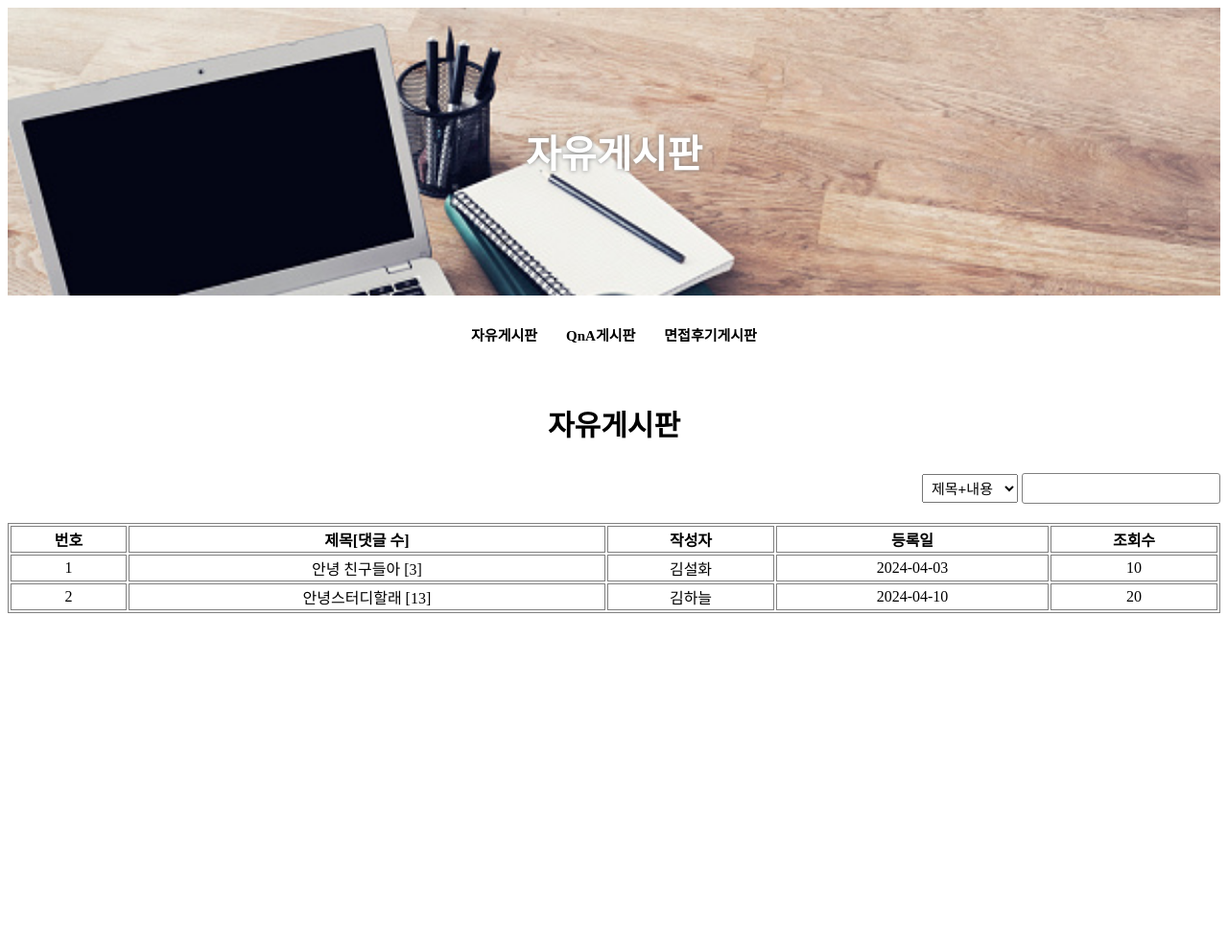
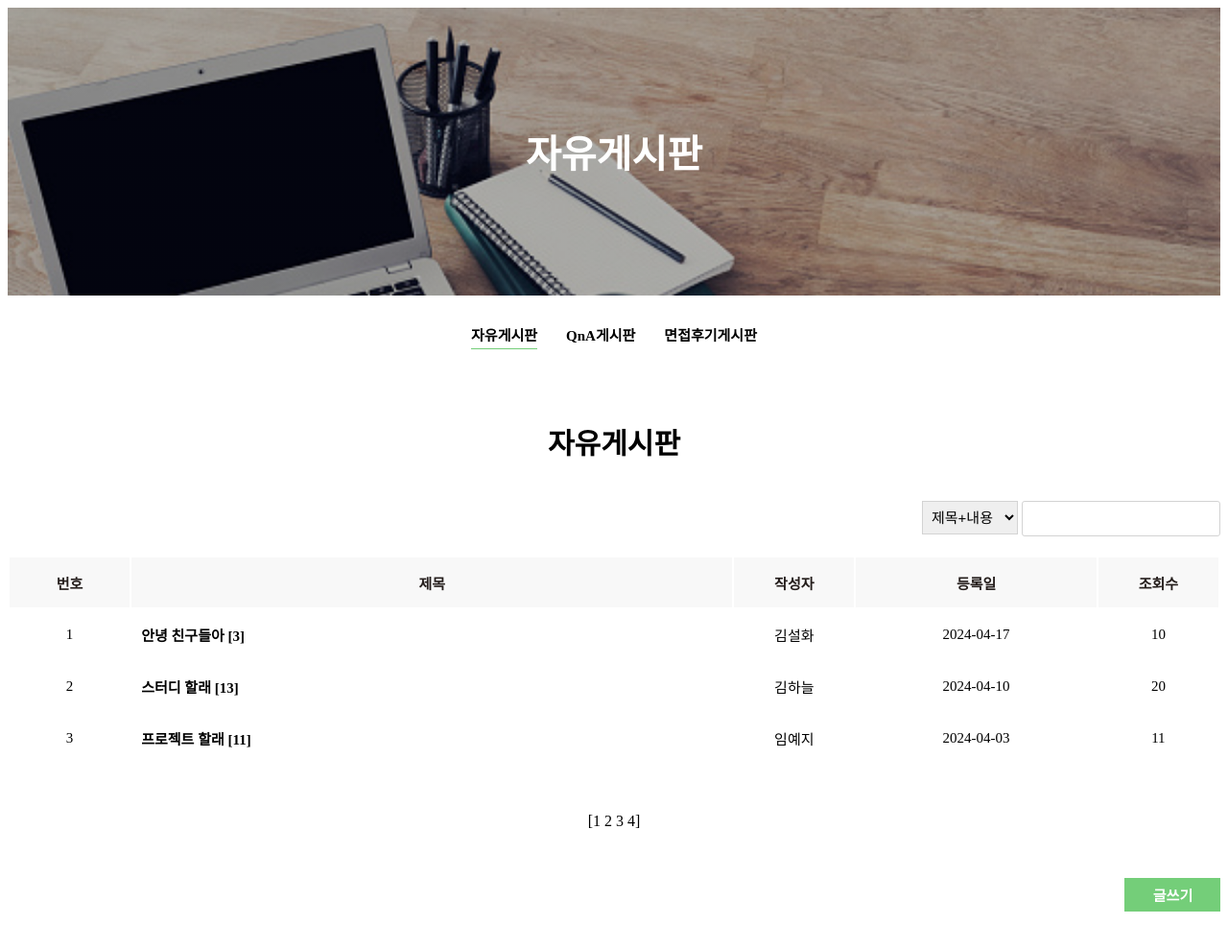
Before and after one commit to haneul-99/CoS, a plain HTML site: page src/main/resources/templates/freeBoard/list.html in a window 1280 px wide. Shown: the whole page at 96% size. Drawn offline with Linux system fonts and the light colour scheme.

Commit message:
게시판 리스트 디자인 완료

```diff
--- a/bin/main/static/css/freeBoard/list.css
+++ b/bin/main/static/css/freeBoard/list.css
@@ -1,5 +1,5 @@
 #backDiv {
-	background-image: url('/img/notebook1.jpg');
+	background-image: linear-gradient( rgba(0, 0, 0, 0.3), rgba(0, 0, 0, 0.3) ),url('/img/notebook1.jpg');
 	width: 100%;
 	height: 300px; /* 250 or 300 */
 	background-size: cover;
@@ -14,18 +14,27 @@
 	font-weight: bold;
 	color: white;
 	margin: 0;
-	text-shadow: 0px 0px 5px gray;
 }
 
 .container > h3 {
 	text-align: center;
 	margin-top: 30px;
 	font-size: 15px;
+	height: 30px;
 }
 
-span {
+span:hover {
 	font-weight: bold;
 	color: black;
+}
+
+#free {
+	font-weight: bold;
+	color: black;
+	display: inline-block;
+	border-bottom: 1.5px solid #74CE79;
+	height: 25px;
+	/* height: 18px; */
 }
 
 #subTitle {
@@ -33,29 +42,30 @@ span {
 	text-align: center;
 	color: black;
 	font-weight: bold;
-	margin-top: 60px;
-	margin-bottom: 30px;
+	margin-top: 70px;
+	margin-bottom: 40px;
 }
 
 #searchDiv {
 	float: right;
+	margin-bottom: 20px;
 }
 
 #findSelect {
 	width: 100px;
-	height: 30px;
+	height: 35px;
 	font-size: 15px;
 	padding-left: 5px;
+	border: 1px solid lightgray;
 }
 
 #contentDiv {
 	width: 200px;
-	height: 30px;
+	height: 35px;
 	display: inline-block;
-	border: 1px solid gray;
+	border: 1px solid lightgray;
 	border-radius: 3px;
 	padding-left: 5px;
-	margin-bottom: 20px;
 }
 
 #contentDiv > input {
@@ -74,17 +84,81 @@ span {
 #findSearch {
 	outline: none;
 	border: none;
+	padding: 0;
+	margin: 0;
 	width: 165px;
-	height: 28px;
+	height: 33px;
 
 }
 
 #tableBoard {
 	width: 100%;
-	border: 1px solid gray;
 }
 
 #tableBoard, tr, th, td {
-	border: 1px solid gray;
 	text-align: center;
+	height: 50px;
+	font-size: 15px;
 }
+
+tr {
+	border-top: 1px solid lightgray;
+	border-bottom: 1px solid lightgray;
+}
+
+tr:hover {
+	color: #74CE79;
+}
+
+tr:nth-child(1) {
+	border-top: 1.5px solid #251E1C;
+	background-color: #F8F8F8;
+	color: #251E1C;
+}
+
+th:nth-child(1) {
+	width: 10%;
+}
+
+th:nth-child(2) {
+	width: 50%;
+}
+
+th:nth-child(3) {
+	width: 10%;
+}
+
+th:nth-child(4) {
+	width: 20%;
+}
+
+th:nth-child(5) {
+	width: 10%;
+}
+
+td:nth-child(2) {
+	text-align: left;
+	padding-left: 10px;
+	font-weight: 600;
+}
+
+#write {
+	border: none;
+	outline: none;
+	width: 100px;
+	height: 35px;
+	font-size: 15px;
+	font-weight: bold;
+	background-color: #74CE79;
+	color: white;
+	float: right;
+}
+
+#write > i {
+	padding-right: 1px;
+}
+
+#write:hover {
+	background-color: black;
+	color: white;
+}
--- a/src/main/resources/static/css/freeBoard/list.css
+++ b/src/main/resources/static/css/freeBoard/list.css
@@ -1,5 +1,5 @@
 #backDiv {
-	background-image: url('/img/notebook1.jpg');
+	background-image: linear-gradient( rgba(0, 0, 0, 0.3), rgba(0, 0, 0, 0.3) ),url('/img/notebook1.jpg');
 	width: 100%;
 	height: 300px; /* 250 or 300 */
 	background-size: cover;
@@ -14,18 +14,27 @@
 	font-weight: bold;
 	color: white;
 	margin: 0;
-	text-shadow: 0px 0px 5px gray;
 }
 
 .container > h3 {
 	text-align: center;
 	margin-top: 30px;
 	font-size: 15px;
+	height: 30px;
 }
 
-span {
+span:hover {
 	font-weight: bold;
 	color: black;
+}
+
+#free {
+	font-weight: bold;
+	color: black;
+	display: inline-block;
+	border-bottom: 1.5px solid #74CE79;
+	height: 25px;
+	/* height: 18px; */
 }
 
 #subTitle {
@@ -33,29 +42,30 @@ span {
 	text-align: center;
 	color: black;
 	font-weight: bold;
-	margin-top: 60px;
-	margin-bottom: 30px;
+	margin-top: 70px;
+	margin-bottom: 40px;
 }
 
 #searchDiv {
 	float: right;
+	margin-bottom: 20px;
 }
 
 #findSelect {
 	width: 100px;
-	height: 30px;
+	height: 35px;
 	font-size: 15px;
 	padding-left: 5px;
+	border: 1px solid lightgray;
 }
 
 #contentDiv {
 	width: 200px;
-	height: 30px;
+	height: 35px;
 	display: inline-block;
-	border: 1px solid gray;
+	border: 1px solid lightgray;
 	border-radius: 3px;
 	padding-left: 5px;
-	margin-bottom: 20px;
 }
 
 #contentDiv > input {
@@ -74,17 +84,81 @@ span {
 #findSearch {
 	outline: none;
 	border: none;
+	padding: 0;
+	margin: 0;
 	width: 165px;
-	height: 28px;
+	height: 33px;
 
 }
 
 #tableBoard {
 	width: 100%;
-	border: 1px solid gray;
 }
 
 #tableBoard, tr, th, td {
-	border: 1px solid gray;
 	text-align: center;
+	height: 50px;
+	font-size: 15px;
 }
+
+tr {
+	border-top: 1px solid lightgray;
+	border-bottom: 1px solid lightgray;
+}
+
+tr:hover {
+	color: #74CE79;
+}
+
+tr:nth-child(1) {
+	border-top: 1.5px solid #251E1C;
+	background-color: #F8F8F8;
+	color: #251E1C;
+}
+
+th:nth-child(1) {
+	width: 10%;
+}
+
+th:nth-child(2) {
+	width: 50%;
+}
+
+th:nth-child(3) {
+	width: 10%;
+}
+
+th:nth-child(4) {
+	width: 20%;
+}
+
+th:nth-child(5) {
+	width: 10%;
+}
+
+td:nth-child(2) {
+	text-align: left;
+	padding-left: 10px;
+	font-weight: 600;
+}
+
+#write {
+	border: none;
+	outline: none;
+	width: 100px;
+	height: 35px;
+	font-size: 15px;
+	font-weight: bold;
+	background-color: #74CE79;
+	color: white;
+	float: right;
+}
+
+#write > i {
+	padding-right: 1px;
+}
+
+#write:hover {
+	background-color: black;
+	color: white;
+}
--- a/src/main/resources/templates/freeBoard/list.html
+++ b/src/main/resources/templates/freeBoard/list.html
@@ -11,12 +11,12 @@
     	</div>
 
 		<div class="container" style="height: 800px;">
-	      	<h3><span>자유게시판</span>&nbsp;&nbsp;&nbsp;&nbsp;&nbsp;&nbsp;&nbsp;&nbsp;QnA게시판&nbsp;&nbsp;&nbsp;&nbsp;&nbsp;&nbsp;&nbsp;&nbsp;면접후기게시판</h3>
+	      	<h3><span id="free">자유게시판</span>&nbsp;&nbsp;&nbsp;&nbsp;&nbsp;&nbsp;&nbsp;&nbsp;<span>QnA게시판</span>&nbsp;&nbsp;&nbsp;&nbsp;&nbsp;&nbsp;&nbsp;&nbsp;<span>면접후기게시판</span></h3>
 			<h1 id="subTitle">자유게시판</h1>
 
 			<div id="searchDiv">
 				<select name="search" id="findSelect">
-					<option value="all" selected>제목+내용</option>
+					<option value="all">제목+내용</option>
 					<option value="title">제목</option>
 					<option value="auth">작성자</option>
 					<option value="content">내용</option>
@@ -29,7 +29,7 @@
 			<table id="tableBoard">
 				<tr>
 					<th>번호</th>
-					<th>제목[댓글 수]</th>
+					<th>제목</th>
 					<th>작성자</th>
 					<th>등록일</th>
 					<th>조회수</th>
@@ -39,20 +39,32 @@
 					<td>1</td>
 					<td>안녕 친구들아 [3]</td>
 					<td>김설화</td>
-					<td>2024-04-03</td>
+					<td>2024-04-17</td>
 					<td>10</td>
 					<!-- <td>3</td> -->
 				</tr>
 				<tr>
 					<td>2</td>
-					<td>안녕스터디할래 [13]</td>
+					<td>스터디 할래 [13]</td>
 					<td>김하늘</td>
 					<td>2024-04-10</td>
 					<td>20</td>
 					<!-- <td>13</td> -->
 				</tr>
+				<tr>
+					<td>3</td>
+					<td>프로젝트 할래 [11]</td>
+					<td>임예지</td>
+					<td>2024-04-03</td>
+					<td>11</td>
+					<!-- <td>11</td> -->
+				</tr>
 
 			</table>
+
+			<div style="text-align: center; margin: 50px 0;">[1 2 3 4]</div>
+
+			<button type="button" id="write"><i class="fa-solid fa-pen-fancy"></i> 글쓰기</button>
 
     	</div>
 
```
Also changed, not shown: bin/main/templates/freeBoard/list.html (+17 -5 lines).
